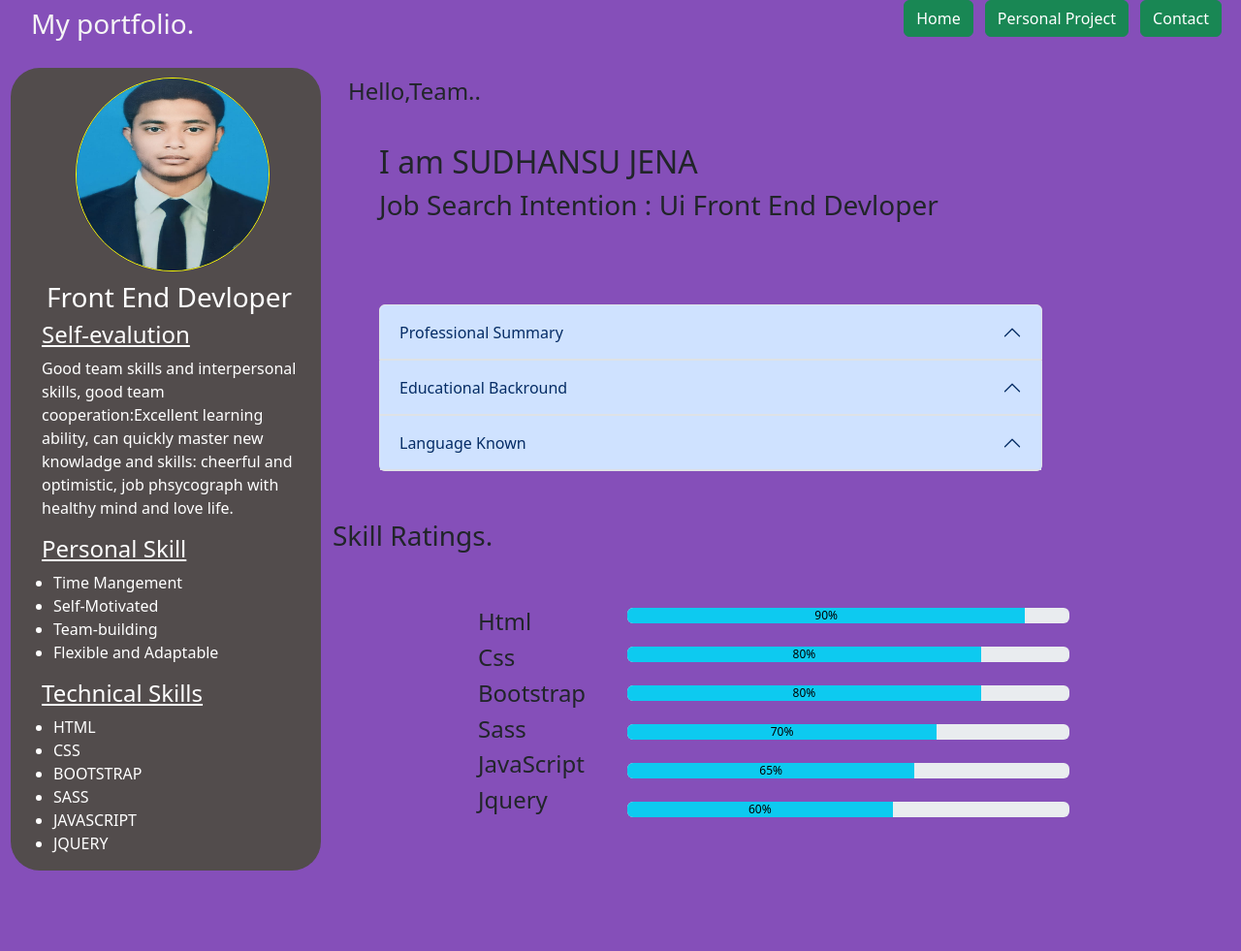
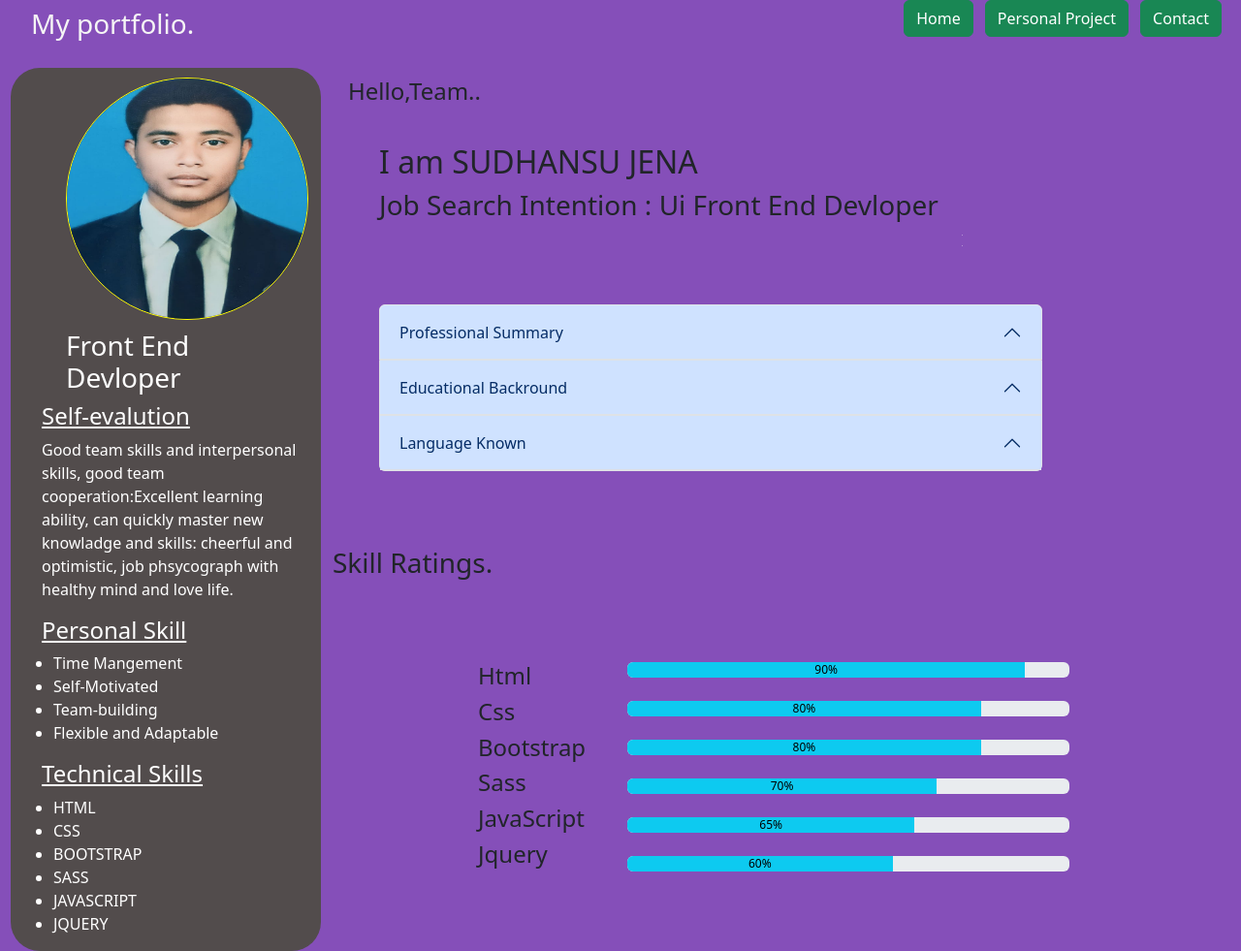
Before and after one commit to Sudhansu1437/ui-portfolio, a website: page index.html in a window 1280 px wide. Shown: the whole page at 97% size. Before the commit the page ends 898 px from the top, so only its background shows below. Drawn offline with nearby package versions, Linux system fonts and the light colour scheme.

Commit message:
portfolio-Ver-5

```diff
--- a/index.html
+++ b/index.html
@@ -4,8 +4,6 @@
     <meta charset="UTF-8">
     <meta name="viewport" content="width=device-width, initial-scale=1.0">
     <title>Document</title>
-    <link rel="stylesheet" href="../node_modules/bootstrap-icons/font/bootstrap-icons.css">
-    <link rel="stylesheet" href="../node_modules/bootstrap/dist/css/bootstrap.css">
     <link href="https://cdn.jsdelivr.net/npm/bootstrap@5.3.0/dist/css/bootstrap.min.css" rel="stylesheet" integrity="sha384-9ndCyUaIbzAi2FUVXJi0CjmCapSmO7SnpJef0486qhLnuZ2cdeRhO02iuK6FUUVM" crossorigin="anonymous">
     <style>
         body{
@@ -20,7 +18,7 @@
             border: 1px solid yellow;
             border-radius: 50%;
             margin-top: 10px;
-            margin-left: 55px;
+            margin-left: 45px;
         }
         #left-content{
             background-color: rgb(82, 76, 76);
@@ -49,8 +47,8 @@
     </header>
     <section class="row">
         <div class="col-3" id="left-content">
-            <img src="../public/images/idpic.jpg" height="200px" width="200px">
-            <div style="display: flex; margin-left: 25px; margin-top: 10px;">
+            <img src="../public/images/mypic.jpg" height="250px" width="250px">
+            <div style="display: flex; margin-left: 45px; margin-top: 10px;">
                 <h3>Front End Devloper</h3>
             </div>
             <div>
@@ -198,7 +196,6 @@
             </div>
         </main>
     </section>
-
     <script src="https://cdn.jsdelivr.net/npm/bootstrap@5.3.0/dist/js/bootstrap.bundle.min.js" integrity="sha384-geWF76RCwLtnZ8qwWowPQNguL3RmwHVBC9FhGdlKrxdiJJigb/j/68SIy3Te4Bkz" crossorigin="anonymous"></script>
 </body>
 </html>
```
Also changed, not shown: public/images/mypic.jpg (renamed from public/images/idpic.jpg).
